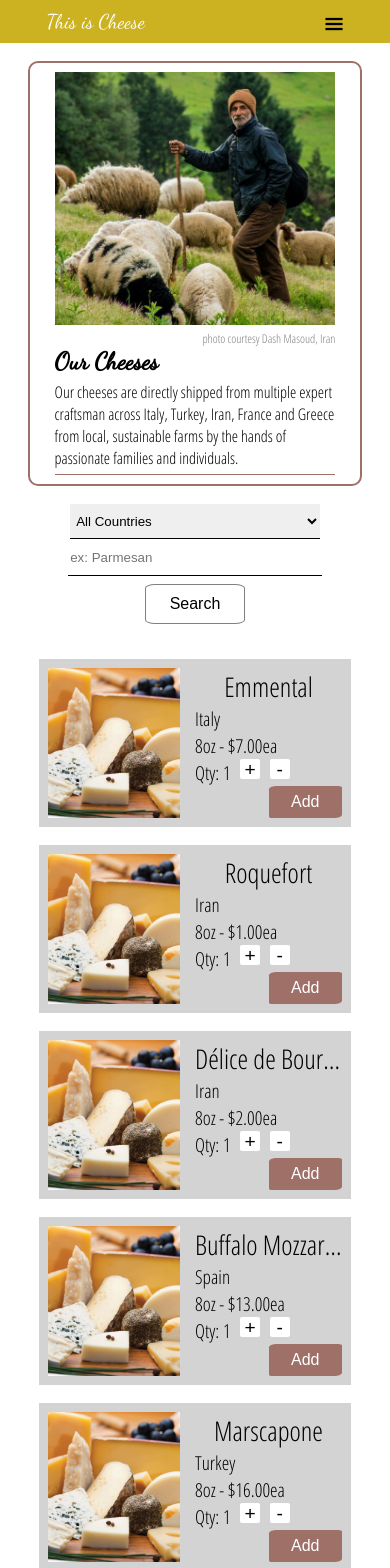
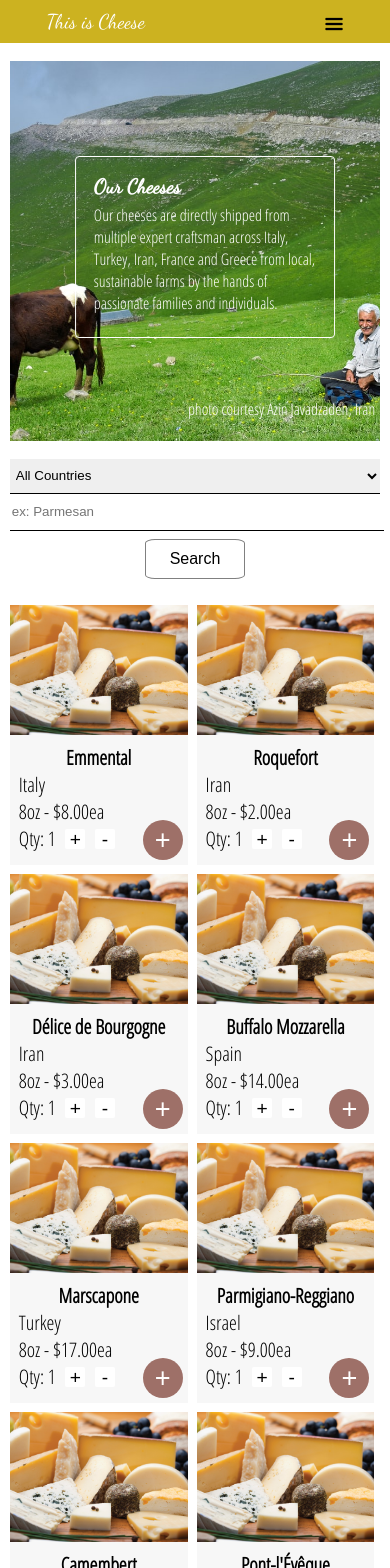
Before and after one commit to sandramkimball/AngularPractice, an Angular app in the folder angularsite/: page /cheese in a window 390 px wide. Shown: the top 1568 px of the page. Built offline with nearby package versions, Linux system fonts and the light colour scheme.

Commit message:
media queires, animations

```diff
--- a/angularsite/src/app/about/about.component.html
+++ b/angularsite/src/app/about/about.component.html
@@ -4,8 +4,8 @@
         <p>Lorem ipsum dolor sit amet consectetur, adipisicing elit. Enim aliquam itaque fugit autem quibusdam ipsam, dolores veniam amet facere dignissimos harum animi sint quo, ipsa necessitatibus. Deleniti voluptatum corrupti debitis?</p>
     </div>
     <div class='img-block'>
-        <img src="../../assets/farmer-azin-javadzadeh.jpg" alt="farmer by azin javadzadeh"/>
-        <p class='cred-tag'>photo courtesy Azin Javadzadeh</p>
+        <img src="../../assets/sheep-farmer-dash-masoud.jpg" alt="farmer by azin javadzadeh"/>
+        <p class='cred-tag'>photo courtesy Dash Masoud</p>
     </div>
 </div>
 
--- a/angularsite/src/app/about/about.component.scss
+++ b/angularsite/src/app/about/about.component.scss
@@ -6,6 +6,7 @@
     margin: 1em auto;
     display: flex;
     justify-content: space-evenly;
+    align-items: center;
     padding: 1em;
     h1{
         font-family: $font1;
@@ -34,8 +35,23 @@
             height: 45vh;
             width: 100%;
             object-fit: cover;
-            object-position: 50% 75%;
+            object-position: right;
         }
+    }
+    animation: fadein 2s;
+    -moz-animation: fadein 4s; /* Firefox */
+    -webkit-animation: fadein 3s; /* Safari and Chrome */
+    @keyframes fadein {
+        from { opacity:0 }
+        to { opacity:1 }
+    }
+    @-moz-keyframes fadein { /* Firefox */
+        from { opacity:0 }
+        to { opacity:1 }
+    }
+    @-webkit-keyframes fadein { /* Safari and Chrome */
+        from { opacity:0 }
+        to { opacity:1 }
     }
 }
 
--- a/angularsite/src/app/app.component.scss
+++ b/angularsite/src/app/app.component.scss
@@ -94,13 +94,11 @@ header {
     .side-menu{
         opacity: 0;
         display: inherit !important;
-        // display: none !important; // This prevents overflow
         transform: translateX(200px);
         transition: all .35s ease-in-out;
     }
     .side-menu.active{
         opacity: 1;
-        // display: inherit !important;
         transform: translateX(0);
     }
 
--- a/angularsite/src/app/cart/cart.component.scss
+++ b/angularsite/src/app/cart/cart.component.scss
@@ -51,15 +51,15 @@ h1{
         .delete-btn{
             cursor: pointer;
             font-size: 1rem;
-            height: 20px;
-            width: 20px;
+            height: 40px;
+            width: 40px;
             position: absolute;
-            top: -5px;
-            right: -4px;
+            bottom: 5px;
+            right: 5px;
             border: 1px solid;
             text-align: center;
             padding: 2px 0;
-            border-radius: 3px;
+            border-radius: 50%;
             background: #fff;
 
             &:hover{
--- a/angularsite/src/app/cheese/cheese.component.html
+++ b/angularsite/src/app/cheese/cheese.component.html
@@ -1,11 +1,11 @@
 <div class='cheese-banner'>
-    <div>
+    <div class="text-box">
         <h1>Our Cheeses</h1>
         <p>Our cheeses are directly shipped from multiple expert craftsman across Italy, Turkey, Iran, France and Greece from local, sustainable farms by the hands of passionate families and individuals.</p>
     </div>
-    <div>
-        <img src="../../assets/sheep-farmer-dash-masoud.jpg" alt="sheep and farmer photo by dash masoud in Iran"/>
-        <p>photo courtesy Dash Masoud, Iran</p>
+    <div class="img-box">
+        <img src="../../assets/farmer-azin-javadzadeh.jpg" alt="sheep and farmer photo by dash masoud in Iran"/>
+        <p>photo courtesy Azin Javadzadeh, Iran</p>
     </div>
 </div>
 
@@ -24,8 +24,8 @@
     <button type="submit" (click)="onSearch()" class='search-btn'>Search</button>
 </div>
 
-<ul>
-    <li *ngFor="let ch of searchResults">
+<div class="grid-container">
+    <div *ngFor="let ch of searchResults" class="grid-item">
         <img src='../../assets/cheeses.jpg'/>
         <div>
             <p class='name'>{{ch.name}}</p>
@@ -36,8 +36,8 @@
                 <button class="qty-btn" (click)="addQty(ch)">+</button>
                 <button class="qty-btn" (click)="subtractQty(ch)">-</button>
             </div>
-            <button class="add-to-cart-btn" (click)="onAdd(ch)">Add</button>
+            <button class="add-to-cart-btn" (click)="onAdd(ch)">+</button>
         </div>
 
-    </li>
-</ul>
+    </div>
+</div>
--- a/angularsite/src/app/cheese/cheese.component.scss
+++ b/angularsite/src/app/cheese/cheese.component.scss
@@ -8,8 +8,17 @@
     display: flex;
     align-items: center;
     justify-content: space-between;
-    padding: .5em;
-    border: 2px solid $secondary;
+    position: relative;
+    .text-box{
+        position: absolute;
+        color: #fff;
+        padding: 1em;
+        top: 25%;
+        left: 15%;
+        width: 40%;
+        z-index: 5;
+        border: 1.5px solid #fff;
+        border-radius: 4px;
         h1{
             font-family: $font1;
             margin: 0;
@@ -18,27 +27,41 @@
             font-size: 1.75rem;
             padding: 5px 0;
             margin: 0;
-        border-bottom: 1.5px solid $secondary;
         }
-    div{
-        width: 48%;
     }
-    div:nth-child(2){
-        height: 90%;
+    .img-box{
+        width: 100%;
+        height: 100%;
+        img{
+            height: 100%;
+            width: 100%;
+            object-fit: cover;
+            object-position: bottom;
+        }
         p{
             font-size: 12px;
-            color: gray;
+            color: #fff;
             text-align: right;
-            padding: 0 0;
-            margin: 0 0;
+            bottom: 5px;
+            right: 5px;
             border: none;
+            position: absolute;
         }
     }
-    img{
-        height: 90%;
-        width: 100%;
-        object-fit: cover;
-        object-position: top;
+    animation: fadein 2s;
+    -moz-animation: fadein 4s; /* Firefox */
+    -webkit-animation: fadein 3s; /* Safari and Chrome */
+    @keyframes fadein {
+        from { opacity:0 }
+        to { opacity:1 }
+    }
+    @-moz-keyframes fadein { /* Firefox */
+        from { opacity:0 }
+        to { opacity:1 }
+    }
+    @-webkit-keyframes fadein { /* Safari and Chrome */
+        from { opacity:0 }
+        to { opacity:1 }
     }
 }
 
@@ -73,30 +96,28 @@
     }
 }
 
-ul{
-    list-style-type: none;
+.grid-container{
     margin: 0 auto;
     padding: 0;
-    display: flex;
-    flex-wrap: wrap;
     width: 80%;
-    li{
-        background: lightgray;
-        padding: 1em;
-        margin-right: 10px;
-        width: 16%;
-        height: 250px;
-        margin-bottom: 1em;
+    display: grid;
+    grid-template-columns: 24% 24% 24% 24%;
+    grid-template-rows: auto;
+    column-gap: .5em;
+    row-gap: .5em;
+    .grid-item{
+        background: #f7f7f7;
+        height: 260px;
         display: flex;
         flex-direction: column;
         position: relative;
         cursor: pointer;
         &:hover{
-            background: lighten(lightgray, 5%)
+            background: darken(#f7f7f7, 5%)
         }
         img{
             object-fit: cover;
-            height: 40%;
+            height: 50%;
             width: 100%;
             margin: 0 auto;
         }
@@ -104,7 +125,6 @@ ul{
             margin: 0;
             font-size: 1.2rem;
         }
-
         .name{
             font-size: 1.7rem;
             text-align: center;
@@ -112,8 +132,13 @@ ul{
             overflow: hidden;
             text-overflow: ellipsis;
         }
+        div{
+            padding: .5em;
             .quantity-box{
                 display: flex;
+                padding: 0 0;
+                align-items: baseline;
+            }
             .qty-btn{
                 @include button2;
                 border: none;
@@ -130,22 +155,32 @@ ul{
             @include button1;
             cursor: pointer;
             position: absolute;
-            width: 50%;
-            left: 25%;
-            bottom: 10px;
-            padding: 7px 0;
+            border-radius: 50%;
+            width: 40px;
+            height: 40px;
+            font-size: 1.7rem;
+            right: 5px;
+            bottom: 5px;
         }
+
     }
 }
 
 @media (max-width: 1320px){
-    ul{
     .name{
         font-size: 1.25rem;
     }
-       li{
-           width: 25%;
 }
+@media (max-width: 1140px){
+    .cheese-banner {
+        .text-box{
+            width: 60% !important;
+            top: 25%;
+            left: 0;
+            transform: translateX(25%);
+        }
+        h1{font-size: 1.75rem};
+        p{ font-size: 1.25rem !important };
     }
 }
 
@@ -153,84 +188,49 @@ ul{
     .cheese-banner p{
         font-size: 1.25rem;
     }
+}
 
-    ul{
-
-       li{
-           width: 30%;
+@media (max-width: 785px){
+    .cheese-banner{
+        h1{ font-size: 1.25rem !important }
+        p{ font-size: 1rem !important }
     }
+    .grid-container{
+        grid-template-columns: 30% 30% 30%;
+        .name{ font-size: 1.5rem !important }
+        p{ font-size: 1.25rem !important }
     }
 }
 
-@media (max-width: 690px){
-    .cheese-banner{
-        h1{ font-size: 1.5rem}
-        p{ font-size: 1rem; }
-    }
-    ul{
-        justify-content: center;
-       li{
-          flex-direction: row;
-          justify-content: space-between;
-          width: 100%;
-          height: 150px;
-          margin: .5em 0;
-          padding: .5em;
-          img{
-              height: 100%;
-              width: 45%;
-              margin: 0;
-          }
-          div{
-              width: 50%;
-          }
-          .quantity-box{
-              width: 100%;
-          }
-          .add-to-cart-btn{
-              width: 50%;
-              position: inherit;
-              margin-left: 50%;
-          }
-       }
-    }
-}
-
-@media (max-width: 550px){
-    div{
+@media (max-width: 575px){
+    .cheese-banner, .search-box, .grid-container{
         width: 95%;
     }
     .cheese-banner{
-        height: 100%;
-        flex-direction: column-reverse;
-        div{
-           width: 90%;
-           height: 48%;
+        .text-box{
+            width: 60% !important;
+            top: 25%;
+            left: 0;
+            transform: translateX(25%);
         }
-        img{
-           height: 30vh;
+        h1{font-size: 1.5rem};
+        p{ font-size: 1rem !important };
     }
-    }
-}
-
-@media (max-width: 500px){
     .search-box{
         flex-direction: column !important;
         input, select{
-            width: 80%;
+            width: 100%;
             margin: 0 auto;
         };
         button{
             margin: .5em auto
         }
     }
-}
-
-@media (max-width: 350px){
-    ul{
-        width: 90%;
-        li .name, p{
-            font-size: 1rem;
+    .grid-container{
+        grid-template-columns: 48% 48%;
+        .name{
+            font-size: 1.25rem !important;
+            font-weight: 600;
         }
     }
 }
--- a/angularsite/src/app/cheese/cheese.component.ts
+++ b/angularsite/src/app/cheese/cheese.component.ts
@@ -10,9 +10,9 @@ import { CartService } from '../services/cart.service';
 export class CheeseComponent implements OnInit {
   @Input() cart = [];
   // this is the control
-  cheese: Array<any> = [];
+  cheese = [];
   // this is filtered/mapped for display
-  searchResults: Array<any> = [];
+  searchResults = [];
   searchTerm: string = '';
   selectedOrigin: string = '';
 
@@ -23,9 +23,9 @@ export class CheeseComponent implements OnInit {
 
   ngOnInit(){
     this.cart = this._cartService.cart;
-    // this._http.getCheese().subscribe(res => this.cheese = res);
-    this.cheese = this._http.getCheese();
-    this.searchResults = this._http.getCheese();
+    var tempCheese = this._http.getCheese()
+    this.cheese = tempCheese;
+    this.searchResults = tempCheese;
   }
 
   // add item to cart
--- a/angularsite/src/app/home/home.component.scss
+++ b/angularsite/src/app/home/home.component.scss
@@ -28,6 +28,22 @@
         top: 45vh;
         transform: translateX(25%);
     }
+    // FADE IN ON PAGE LOAD ANIMATION
+    animation: fadein 2s;
+    -moz-animation: fadein 4s; /* Firefox */
+    -webkit-animation: fadein 3s; /* Safari and Chrome */
+    @keyframes fadein {
+        from { opacity:0 }
+        to { opacity:1 }
+    }
+    @-moz-keyframes fadein { /* Firefox */
+        from { opacity:0 }
+        to { opacity:1 }
+    }
+    @-webkit-keyframes fadein { /* Safari and Chrome */
+        from { opacity:0 }
+        to { opacity:1 }
+    }
 }
 
 
--- a/angularsite/src/app/services/http.service.ts
+++ b/angularsite/src/app/services/http.service.ts
@@ -1,14 +1,27 @@
 import { Injectable } from '@angular/core';
 import { HttpClient } from '@angular/common/http';
 import { Card } from '../models/Card';
-import { Observable } from 'rxjs';
 
 
 @Injectable({
   providedIn: 'root'
 })
 export class HttpService {
-  cheeseTypes = ['Emmental', 'Roquefort', 'Délice de Bourgogne', 'Buffalo Mozzarella', 'Marscapone', 'Parmigiano-Reggiano', 'Camembert', 'Pont-l\'Évêque', 'Gruyère', 'Fontina', 'Comtè', 'Taleggio', 'Bleu d\'Auvergne'];
+  cheeseTypes = [
+    'Emmental',
+    'Roquefort',
+    'Délice de Bourgogne',
+    'Buffalo Mozzarella',
+    'Marscapone',
+    'Parmigiano-Reggiano',
+    'Camembert',
+    'Pont-l\'Évêque',
+    'Gruyère',
+    'Fontina',
+    'Comtè',
+    'Taleggio',
+    'Bleu d\'Auvergne'
+  ];
   origins = ['Italy', 'Spain', 'France', 'Turkey', 'Israel', 'Iran']
   cheeses = [];
 
@@ -21,12 +34,12 @@ export class HttpService {
         name: cheese,
         quantity: 1,
         origin: this.origins[Math.floor(Math.random() * Math.floor(6))],
-        price: Math.floor(Math.random() * Math.floor(17)),
+        price: Math.floor(Math.random() * Math.floor(17)) + 1,
       }
       this.cheeses.push(newItem)
     })
 
-    // return this.cheeses;
+    console.log('there should only be 13:', this.cheeses.length)
     return this.cheeses
   }
 
```
Lines whose indentation alone changed are shown as unchanged.
